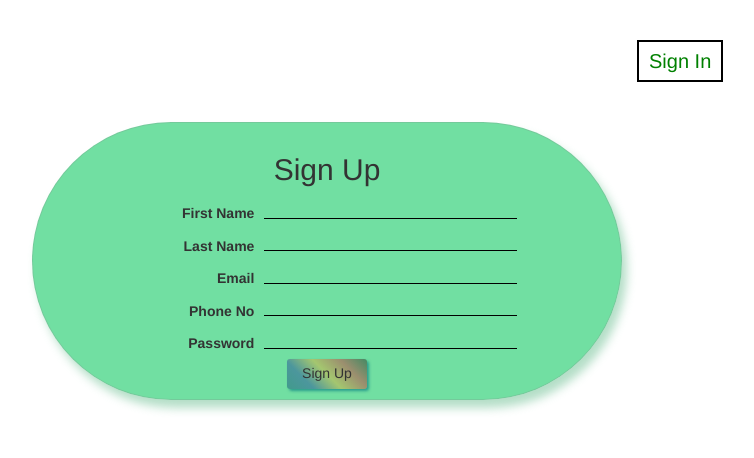
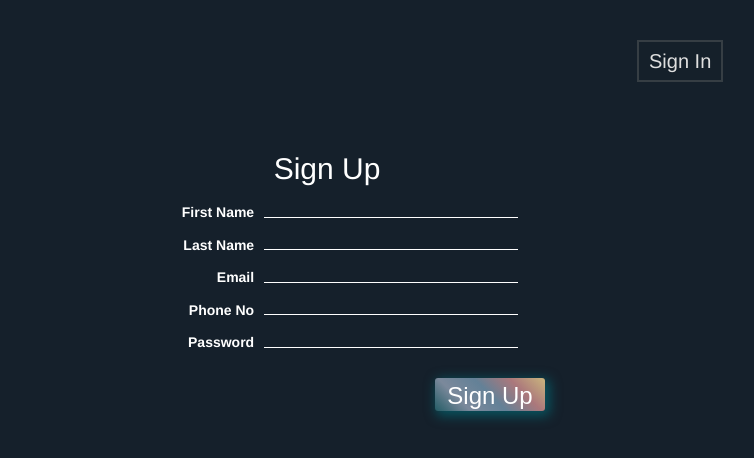
Before and after one commit to vdvinod/my-app, a React (Create React App) app: page /signUp in a window 1280 px wide. Shown: the top 458 px of the page, without its empty margins (313-1067 px from the left). Built offline with nearby package versions, Linux system fonts and the light colour scheme.

Commit message:
comments component added

```diff
--- a/package.json
+++ b/package.json
@@ -9,7 +9,8 @@
     "react": "^16.12.0",
     "react-dom": "^16.12.0",
     "react-router-dom": "^5.1.2",
-    "react-scripts": "3.3.0"
+    "react-scripts": "3.3.0",
+    "react-uuid": "^1.0.2"
   },
   "scripts": {
     "start": "react-scripts start",
--- a/public/index.html
+++ b/public/index.html
@@ -10,6 +10,7 @@
       content="Web site created using create-react-app"
     />
     <link rel="apple-touch-icon" href="%PUBLIC_URL%/logo192.png" />
+    <link rel="stylesheet" href="https://cdnjs.cloudflare.com/ajax/libs/font-awesome/4.7.0/css/font-awesome.min.css">
     <!--
       manifest.json provides metadata used when your web app is installed on a
       user's mobile device or desktop. See https://developers.google.com/web/fundamentals/web-app-manifest/
--- a/src/Components/App/App.css
+++ b/src/Components/App/App.css
@@ -1,19 +1,20 @@
 @import url('https://maxcdn.bootstrapcdn.com/bootstrap/3.3.7/css/bootstrap.min.css');
 :root{
     --primary: #ddd;
-    --dark: #333;
+    --dark: rgb(21, 32, 43);
     --light: #fff;
     --shadow: 0px 1px 5px rgba(104,104,104,0.8);
 }
 html{
     box-sizing: border-box;
     font-family: Arial, Helvetica, sans-serif;
-    color: var(--dark);
+    color: var(--light);
 }
 body{
-    background: #f4f4f400;
+    background: rgb(21, 32, 43);;
     margin: 30px 50px;
     line-height: 1.4;
+    color: var(--light);
 }
 .btn {
     background:var(--dark);
@@ -32,24 +33,15 @@ body{
     list-style: none;
     grid-template-columns: repeat(4, 1fr);
 }
-.signinForm {
-    background-color: rgba(0, 255, 170, 0.74);
+.signup-inForm {
+    /* background-color: rgba(28, 204, 107, 0.623); */
     width: 50%;
     margin: auto;
-    border: 1px solid #80808038;
-    box-shadow: 5px 8px 10px #65bb8c7d;
-    padding: 10px 0px 10px 0px;
-    border-radius: 130px;
-
-}
-.signupForm {
-    background-color: rgba(28, 204, 107, 0.623);
-    width: 50%;
-    margin: auto;
-    border: 1px solid #80808038;
-    box-shadow: 5px 8px 10px #65bb8c7d;
+    /* border: 1px solid #80808038;
+    box-shadow: 5px 8px 10px #65bb8c7d; */
     padding: 10px 0px 10px 0px;
     border-radius: 170px;
+    height:300px;
 }
 
 .form-group {
@@ -60,12 +52,13 @@ body{
 .form-group label{
     padding: 0px 50px 10px 0px;
     text-align: right;
+    color: var(--light);
 }
 .input-control {
     border-top: 0px;
     border-left: 0px;
     border-right: 0px;
-    border-bottom: 1px solid black;
+    border-bottom: 1px solid #ffffff;
     width: 250px;
     background: rgba(94, 204, 144, 0);
     outline: none;
@@ -81,16 +74,15 @@ form>div>label {
     vertical-align: bottom;
 }
 .signInUp {
-    background-color: white;
-    border: 2px solid black;
-    color: green;
+    background-color: #15202a;
+    border: 2px solid #7a7a7a54;
+    color: #dfdfdf;
     padding: 5px 10px;
     text-align: center;
     display: inline-block;
     font-size: 20px;
     margin: 10px 0px;
     cursor: pointer;
-    -webkit-animation-duration: 10s;
     animation-duration: 1s;
     text-decoration: none !important;
 }
@@ -121,11 +113,107 @@ form>div>label {
     animation-name: fadeOut;
  }
 .button{
-    height: 30px;
-    width: 80px;
-    background: linear-gradient(45deg, #2b7981ad, #2b569887,#c9b44b94,#cb343478, #00000063);
-    border: 0px solid black;
-    box-shadow: 2px 2px 3px #0074809e;
+    height: 33px;
+    width: 110px;
+    margin: 20px 0px 0px 326px;
+    background: linear-gradient(45deg, #2b7981ad, #d6e6ff87,#9cc7e594,#f5a3a3ab, #cab67e);
+    border: 0px solid #e6f3f3;
+    box-shadow: 3px 3px 12px 2px #0074809e;
     border-radius: 3px;
     outline: none;
+    font-size: 24px;
+    font-family: fantasy;
 }
+.comment-container {
+    text-align: left;
+    background: #15191826;
+    /* margin: 0px !important; */
+    box-shadow: 0px 0px 20px 0px #293b4b;
+}
+.comment-box {
+    box-sizing: border-box;
+    margin: 10px 0px 10px 200px;
+    border: 0px;
+    box-sizing: 14px 0px 12px;
+    box-shadow: inset 0px 0px 8px 0px #293b4b;
+    background: #00804d00;
+    outline: none;
+    padding: 10px;
+    /* font-stretch: extra-expanded; */
+    font-family: monospace;
+}
+.comment-box::placeholder {
+    color: white;
+    font-size: 1.2em;
+  }
+.post-comment-container{
+    background: rgb(21, 32, 43);
+    height: 100vh;
+}
+.post-btn {
+    height: 40px;
+    width: 100px;
+    background: #141f28;
+    position: relative;
+    bottom: 20px;
+    margin: 0px 20px;
+    border-radius: 25px;
+    border: solid #363d44;
+    font-size: 20px;
+    box-shadow: 0px 0px 8px 0px #124776;
+    outline: none;
+}
+ @-webkit-keyframes glow {
+    0% {box-shadow: 0px 0px 8px 0px #124776;}
+    50% {box-shadow: 0px 0px 8px 0px #aac0d5;}
+    100% {box-shadow: 0px 0px 8px 0px #124776;}
+ }
+
+ @keyframes glow {
+    0%{box-shadow: 0px 0px 8px 0px #124776;}
+    50% {box-shadow: 0px 0px 8px 0px #aac0d5;}
+    100% {box-shadow: 0px 0px 8px 0px #124776;}
+ }
+.post-btn:hover{
+    -webkit-animation-name: glow;
+    animation-duration: 1s;
+    animation-iteration-count: infinite;
+    animation-timing-function: ease-out;
+    transition: 10s;
+    animation-name: glow;
+}
+@-webkit-keyframes glowText {
+    0% {text-shadow: 0px 0px 20px #4c81af;}
+    50% {text-shadow: 0px 0px 20px#aac0d5;}
+    100% {text-shadow: 0px 0px 20px #4c81af;}
+ }
+
+ @keyframes glowText {
+    0% {text-shadow: 0px 0px 20px #4c81af;}
+    50% {text-shadow: 0px 0px 20px#aac0d5;}
+    100% {text-shadow: 0px 0px 20px #4c81af;}
+ }
+.brand-name{
+    animation-duration: 1s;
+    animation-iteration-count: infinite;
+    animation-timing-function: ease-out;
+    transition: 10s;
+    animation-name: glowText;
+    display: inline;
+    font-size: 20px;
+    text-shadow: 0px 0px 20px #4c81af;
+    outline: none;
+}
+.brand-name::before{
+    content: "\f007";
+    font-family: FontAwesome;
+    font-style: normal;
+    font-weight: normal;
+    text-decoration: inherit;
+    color: #fff;
+    font-size: 30px;
+    padding-right: 0.5em;
+    position: absolute;
+    top: 24px;
+    left: 20px;
+}
--- a/src/Components/App/App.js
+++ b/src/Components/App/App.js
@@ -4,11 +4,28 @@ import Main from '../Home/main-conatiner.js';
 import './App.css';
 
 class App extends React.Component {
+  constructor(props){
+    super(props);
+    this.state = {};
 
+    if(localStorage.getItem("AuthData")){
+      this.state.AuthData=JSON.parse(localStorage.getItem("AuthData"));
+    }else{
+      this.state.AuthData={isAuth:false};
+    }
+  }
+  checkIsAuth = (val)=>{
+    console.log(val);
+    if(val){
+      this.setState({
+        AuthData:JSON.parse(localStorage.getItem("AuthData"))
+      })
+    }
+  }
   render (){
     return <div className="wrapper">
-      <Nav/>
-      <Main/>
+      <Nav authData={this.state.AuthData}/>
+      <Main checkIsAuth={this.checkIsAuth}/>
 
 
       {/* <section className="boxes">
--- /dev/null
+++ b/src/Components/Home/comment.js
@@ -0,0 +1,41 @@
+import React from "react";
+import uuid from "uuid";
+class Comments extends React.Component {
+    constructor(props){
+        super(props);
+        this.state = {
+            comment : ""
+        }
+        if(localStorage.getItem("AuthData")){
+
+            this.userId=JSON.parse(localStorage.getItem("AuthData")).userId;
+          }
+          this.userComments = {};
+    }
+    commentChanged = (event)=>{
+        this.setState({
+            comment:event.target.value
+        });
+        this.userComments ={
+            comment:event.target.value,
+            userId: this.userId,
+            commentId: uuid.v4()
+        };
+    };
+    postComment = ()=>{
+        this.setState({
+            comment:""
+        })
+        this.props.addCommentList(this.userComments);
+    }
+    render (){
+        return (<div className="comment-container">
+            <div>
+                <textarea className="comment-box"rows="5" cols="100" value={this.state.comment} onChange={this.commentChanged} placeholder="drop your comment here ..."></textarea>
+                <button onClick={this.postComment} className="post-btn">Post</button>
+            </div>
+        </div>
+        )}
+}
+
+export default Comments;
--- /dev/null
+++ b/src/Components/Home/commentlist.js
@@ -0,0 +1,23 @@
+import React from "react";
+
+class CommentList extends React.Component {
+    constructor(props){
+        super(props);
+        this.state={};
+        this.state.commentList = this.props.commentList;
+    }
+    repeatList=()=>{
+        this.li = this.props.commentList.map((element,key) => {
+            return <li key={key}>{element.comment}</li>
+        });
+    }
+    render(){
+        this.repeatList();
+        return <div>
+            <ul>
+               {this.li}
+            </ul>
+        </div>
+    }
+}
+export default CommentList;
--- a/src/Components/Home/main-conatiner.js
+++ b/src/Components/Home/main-conatiner.js
@@ -1,20 +1,34 @@
 import React from "react";
 import SignIn from "./signIn.js";
 import SignUp from "./signUp.js";
-import {Route,Link} from 'react-router-dom'
+import Comments from "./comment.js";
+import {Route,Link} from 'react-router-dom';
+import CommentList from './commentlist';
 //import List from "./list.js";
 class MainConatiner extends React.Component {
+    constructor(props){
+        super(props);
+        this.state={};
+        this.state.commentList=[];
+    }
+    addCommentList = (value)=>{
+        this.state.commentList.push(value);
+        this.setState({
+            commentList:this.state.commentList
+        });
+    }
     render() {
-        return <section className="main-container" align="center">
+        return <div><section className="main-container" align="center">
 
-                <Route path = "/signIn" component = {SignIn} />
+                <Route path = "/signIn" render={(props) => <SignIn {...props}  checkIsAuth={this.props.checkIsAuth}/>} />
                  <Route path = "/signUp" component = {SignUp} />
-            {/* <div className="top-box top-box-a">
-                 <h4 style={{display : this.state.userList.length ? "block" : "none"}}>List</h4>
-                <List userList={this.state.userList}/>
-            </div> */}
+
         </section>
-
+        <section className="post-comment-container">
+             <Route path = "/comment" render={(props) => <Comments {...props}  addCommentList={this.addCommentList}/>} />
+             <CommentList commentList={this.state.commentList}/>
+        </section>
+        </div>
     }
 }
 
--- a/src/Components/Home/nav.js
+++ b/src/Components/Home/nav.js
@@ -1,24 +1,36 @@
 import React from "react";
-import {Link} from 'react-router-dom'
+import {Link} from 'react-router-dom';
 class Nav extends React.Component {
   constructor(props){
     super(props);
     this.state = {isSignin : true};
     this.changeSwitch = this.changeSwitch.bind(this);
+    this.AuthData = this.props.authData;
+
   }
   changeSwitch(event){
     this.setState({isSignin : !this.state.isSignin});
   }
+  logOut = ()=>{
+    this.setState({isSignin : true});
+    this.props.authData.isAuth = false;
+    localStorage.setItem("AuthData","");
+  }
     render (){
+
         return <div className="main-nav">
-
+        {this.props.authData.isAuth && <div className="brand-name">{this.props.authData.firstName}</div>}
         <ul>
 
           <li></li>
           <li></li>
           <li></li>
-          <li><Link className={this.state.isSignin?"signInUp fadeIn":"signInUp fadeOut"} style={{display:this.state.isSignin ? "inline-block":"none"}} onClick={this.changeSwitch} to={"/signIn"}>Sign In</Link><Link className={this.state.isSignin?"signInUp fadeOut":"signInUp fadeIn"}style={{display:this.state.isSignin ? "none":"inline-block"}} to={"/signUp"} onClick={this.changeSwitch}>Sign Up</Link></li>
-
+          {this.props.authData.isAuth ?
+          <li>
+            <Link className="signInUp" style={{display:"inline-block"}} to={`/signIn`} onClick={this.logOut}>Log out</Link> </li>
+          :
+          <li><Link className={this.state.isSignin?"signInUp fadeIn":"signInUp fadeOut"} style={{display:this.state.isSignin ? "inline-block":"none"}} onClick={this.changeSwitch} to={`/signIn`}>Sign In</Link><Link className={this.state.isSignin?"signInUp fadeOut":"signInUp fadeIn"}style={{display:this.state.isSignin ? "none":"inline-block"}} to={`/signUp`} onClick={this.changeSwitch}>Sign Up</Link>
+          </li>}
         </ul>
       </div>
     }
--- a/src/Components/Home/signIn.js
+++ b/src/Components/Home/signIn.js
@@ -1,13 +1,10 @@
 import React from "react"
-
+import {Link} from 'react-router-dom'
 class SignIn extends React.Component {
     constructor(props){
         super(props);
         this.state = {
-            firstName: "",
-            lastName: "",
             email: "",
-            phoneNo: undefined,
             password: ""
         };
         this.userList = [];
@@ -32,14 +29,18 @@ class SignIn extends React.Component {
         if(localStorage.getItem("userList")){
             this.userList = JSON.parse(localStorage.getItem("userList"));
         }
-        this.userList.push(user);
-        localStorage.setItem("userList",JSON.stringify(this.userList));
+        this.userList.forEach((function(val){
+            if(val.email === user.email && val.password === user.password){
+                let obj =Object.assign(val,{isAuth:true});
+                console.log(JSON.stringify(obj));
+                localStorage.setItem("AuthData",JSON.stringify(obj));
+                this.props.checkIsAuth(true);
+                this.props.history.push("/comment")
+            }
+        }).bind(this));
         this.setState((prevState)=>{
            const obj = {
-            firstName:"",
-            lastName: "",
             email: "",
-            phoneNo: "",
             password: ""
             };
             return obj;
@@ -47,7 +48,7 @@ class SignIn extends React.Component {
 
     }
     render (){
-        return  <div className="signinForm">
+        return  <div className="signup-inForm">
         <header className="showcase">
                 <h2>Sign In</h2>
         </header>
@@ -61,8 +62,10 @@ class SignIn extends React.Component {
             <input type="password" className="input-control" name="password" value={this.state.password} onChange={this.changeUserData}/>
         </div>
         <div>
-
-            <button className="button" type="submit" >Login</button>
+            <button className="button" type="submit">Login</button>
+            <div>
+                <Link to={`/signUp`}>click here to register</Link>
+            </div>
         </div>
     </form>
         </div>
--- a/src/Components/Home/signUp.js
+++ b/src/Components/Home/signUp.js
@@ -1,5 +1,5 @@
 import React from "react";
-
+import uuid from 'uuid'
 class SignUp extends React.Component {
     constructor(props){
         super(props);
@@ -7,9 +7,10 @@ class SignUp extends React.Component {
             firstName: "",
             lastName: "",
             email: "",
-            phoneNo: undefined,
+            phoneNo: "",
             password: ""
         };
+
         this.userList = [];
         this.AddUserData = this.AddUserData.bind(this);
          this.changeUserData = this.changeUserData.bind(this);
@@ -27,7 +28,8 @@ class SignUp extends React.Component {
             lastName: this.state.lastName,
             email: this.state.email,
             phoneNo: this.state.phoneNo,
-            password: this.state.password
+            password: this.state.password,
+            userId: uuid.v4()
         };
         if(localStorage.getItem("userList")){
             this.userList = JSON.parse(localStorage.getItem("userList"));
@@ -44,9 +46,10 @@ class SignUp extends React.Component {
             };
             return obj;
         });
+        this.props.history.push("/signIn");
     }
     render (){
-        return <div className="signupForm">
+        return <div className="signup-inForm">
         <header className="showcase">
             <h2>Sign Up</h2>
         </header>
@@ -65,7 +68,7 @@ class SignUp extends React.Component {
         </div>
         <div>
             <label>Phone No</label>
-            <input type="number" className="input-control" name="phoneNo" value={this.state.phoneNo} onChange={this.changeUserData}/>
+            <input type="text" className="input-control" name="phoneNo" value={this.state.phoneNo} onChange={this.changeUserData}/>
         </div>
         <div>
             <label>Password</label>
```
Also changed, not shown: src/Components/Home/list.js (deleted, +0 -24 lines), 1 other file (tests, documents, lock files or other folders).
